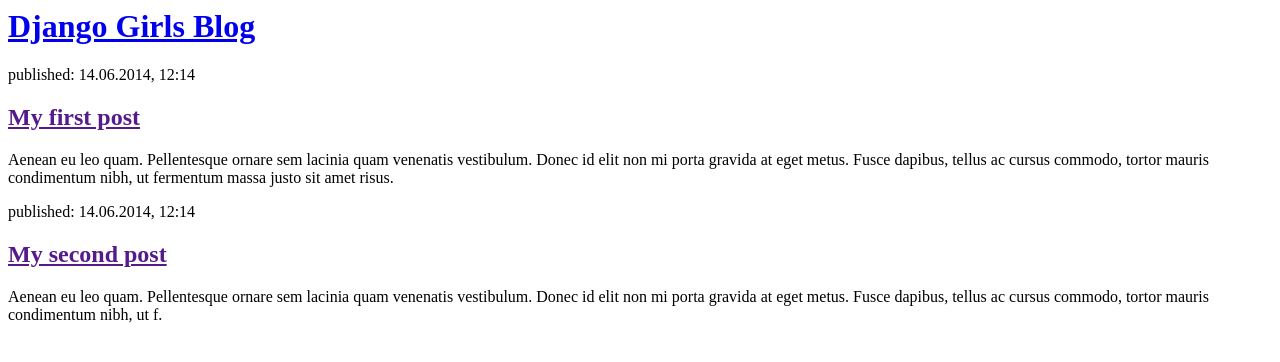
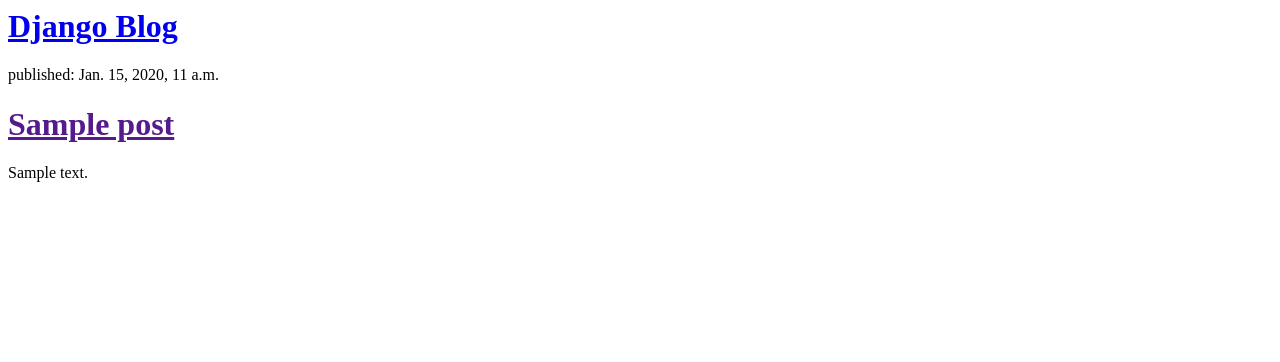
Before and after one commit to spammieszkanie/django_project1, a Django app: template blog/templates/blog/post_list.html in a window 1280 px wide. Shown: the top 362 px of the page. Run offline with Django 3.2, Linux system fonts and the light colour scheme; the template is opened without the code that fills it: values that come from a table or form of the project are taken from there, others are empty; tables that the repository leaves empty hold one stand-in row (values such as "Sample post").

Commit message:
Modified templates to display posts from database.

```diff
--- a/blog/templates/blog/post_list.html
+++ b/blog/templates/blog/post_list.html
@@ -4,9 +4,16 @@
     </head>
     <body>
         <div>
-            <h1><a href="/">Django Girls Blog</a></h1>
+            <h1><a href="/">Django Blog</a></h1>
         </div>
-
+{% for post in posts %}
+    <div>
+        <p>published: {{ post.published_date }}</p>
+        <h1><a href="">{{ post.title }}</a></h1>
+        <p>{{ post.text|linebreaksbr }}</p>
+    </div>
+{% endfor %}
+<!--
         <div>
             <p>published: 14.06.2014, 12:14</p>
             <h2><a href="">My first post</a></h2>
@@ -18,5 +25,6 @@
             <h2><a href="">My second post</a></h2>
             <p>Aenean eu leo quam. Pellentesque ornare sem lacinia quam venenatis vestibulum. Donec id elit non mi porta gravida at eget metus. Fusce dapibus, tellus ac cursus commodo, tortor mauris condimentum nibh, ut f.</p>
         </div>
+-->
     </body>
 </html>
--- a/blog/views.py
+++ b/blog/views.py
@@ -1,4 +1,8 @@
 from django.shortcuts import render
+from django.utils import timezone
+from .models import Post
+
 
 def post_list(request):
-    return render(request, 'blog/post_list.html', {})
+    posts = Post.objects.filter(published_date__lte=timezone.now()).order_by('published_date')
+    return render(request, 'blog/post_list.html', {'posts': posts})
```
